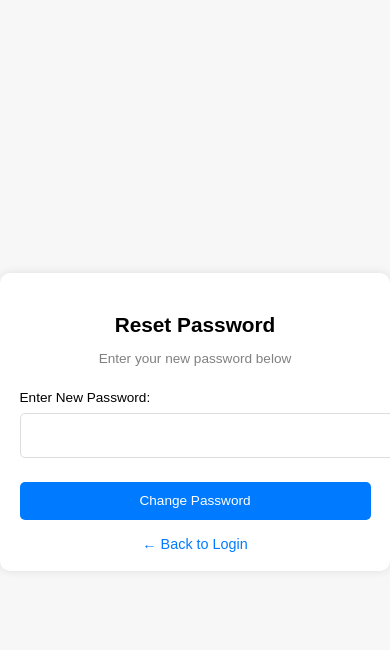
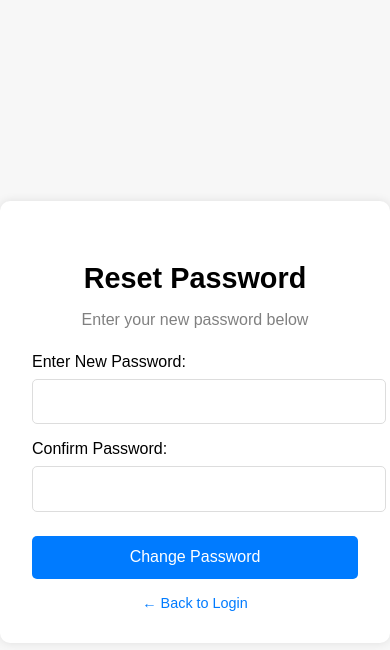
Before and after one commit to bermejoFlorence/booking, a PHP site: page /reset_password.php in a window 390 px wide. Shown: the top 650 px of the page. Run offline with PHP 8.4, Linux system fonts and the light colour scheme; data that the repository does not hold is empty; some libraries are stand-ins or nearby versions.

Commit message:
confirm password

```diff
--- a/reset_password.php
+++ b/reset_password.php
@@ -42,9 +42,32 @@ if (isset($_GET['token'])) {
 }
 
 if ($_SERVER['REQUEST_METHOD'] === 'POST') {
-    $new_password = password_hash($_POST['password'], PASSWORD_DEFAULT);
+    $new_password = $_POST['password'];
+    $confirm_password = $_POST['confirm_password'];
     $email = $_POST['email'];
-    $usertype = $_POST['usertype']; // Ipadala ang usertype sa form
+    $usertype = $_POST['usertype'];
+
+    // Server-side validation: Check if passwords match
+    if ($new_password !== $confirm_password) {
+        echo "
+        <script src='https://cdn.jsdelivr.net/npm/sweetalert2@11'></script>
+        <script>
+            document.addEventListener('DOMContentLoaded', function() {
+                Swal.fire({
+                    icon: 'error',
+                    title: 'Password Mismatch!',
+                    text: 'New password and confirm password do not match.',
+                    confirmButtonText: 'OK'
+                }).then(() => {
+                    window.history.back();
+                });
+            });
+        </script>";
+        exit();
+    }
+
+    // Hash the new password
+    $hashed_password = password_hash($new_password, PASSWORD_DEFAULT);
 
     if ($usertype === 'p') {
         // Update password sa client table
@@ -52,7 +75,7 @@ if ($_SERVER['REQUEST_METHOD'] === 'POST') {
         if (!$update_client) {
             die("Prepare failed (client table): " . $database->error);
         }
-        $update_client->bind_param("ss", $new_password, $email);
+        $update_client->bind_param("ss", $hashed_password, $email);
         $update_client->execute();
     } elseif ($usertype === 'a') {
         // Update password sa employee table para sa admin
@@ -60,7 +83,7 @@ if ($_SERVER['REQUEST_METHOD'] === 'POST') {
         if (!$update_admin) {
             die("Prepare failed (employee table): " . $database->error);
         }
-        $update_admin->bind_param("ss", $new_password, $email);
+        $update_admin->bind_param("ss", $hashed_password, $email);
         $update_admin->execute();
     }
 
@@ -89,7 +112,6 @@ if ($_SERVER['REQUEST_METHOD'] === 'POST') {
     exit();
 }
 ?>
-
 
 <!DOCTYPE html>
 <html lang="en">
@@ -179,59 +201,35 @@ if ($_SERVER['REQUEST_METHOD'] === 'POST') {
         }
 
         /* === Responsive Styles === */
-        @media screen and (max-width: 1024px) {
-            .container {
-                width: 50%;
-            }
-        }
-
         @media screen and (max-width: 768px) {
             .container {
                 width: 70%;
-                padding: 1.5rem;
-            }
-
-            .header-text {
-                font-size: 1.5rem;
-            }
-
-            .sub-text {
-                font-size: 0.9rem;
-            }
-
-            label {
-                font-size: 0.9rem;
-            }
-
-            .btn {
-                font-size: 0.9rem;
             }
         }
 
         @media screen and (max-width: 480px) {
             .container {
                 width: 90%;
-                padding: 1.2rem;
-            }
-
-            .header-text {
-                font-size: 1.3rem;
-            }
-
-            .sub-text {
-                font-size: 0.85rem;
-            }
-
-            label {
-                font-size: 0.85rem;
-            }
-
-            .btn {
-                font-size: 0.85rem;
-                padding: 0.7rem;
             }
         }
     </style>
+
+    <script>
+        function validateForm(event) {
+            let password = document.getElementById("password").value;
+            let confirmPassword = document.getElementById("confirm_password").value;
+
+            if (password !== confirmPassword) {
+                event.preventDefault(); // Pigilan ang form submission
+                Swal.fire({
+                    icon: 'error',
+                    title: 'Password Mismatch!',
+                    text: 'New password and confirm password do not match.',
+                    confirmButtonText: 'OK'
+                });
+            }
+        }
+    </script>
 </head>
 <body>
 
@@ -239,12 +237,15 @@ if ($_SERVER['REQUEST_METHOD'] === 'POST') {
     <p class="header-text">Reset Password</p>
     <p class="sub-text">Enter your new password below</p>
 
-    <form action="" method="POST">
+    <form action="" method="POST" onsubmit="validateForm(event)">
         <input type="hidden" name="email" value="<?= htmlspecialchars($email) ?>">
         <input type="hidden" name="usertype" value="<?= htmlspecialchars($usertype) ?>">
 
         <label>Enter New Password:</label>
-        <input type="password" name="password" class="input-text" required>
+        <input type="password" id="password" name="password" class="input-text" required>
+
+        <label>Confirm Password:</label>
+        <input type="password" id="confirm_password" name="confirm_password" class="input-text" required>
 
         <button type="submit" class="btn">Change Password</button>
     </form>
```
